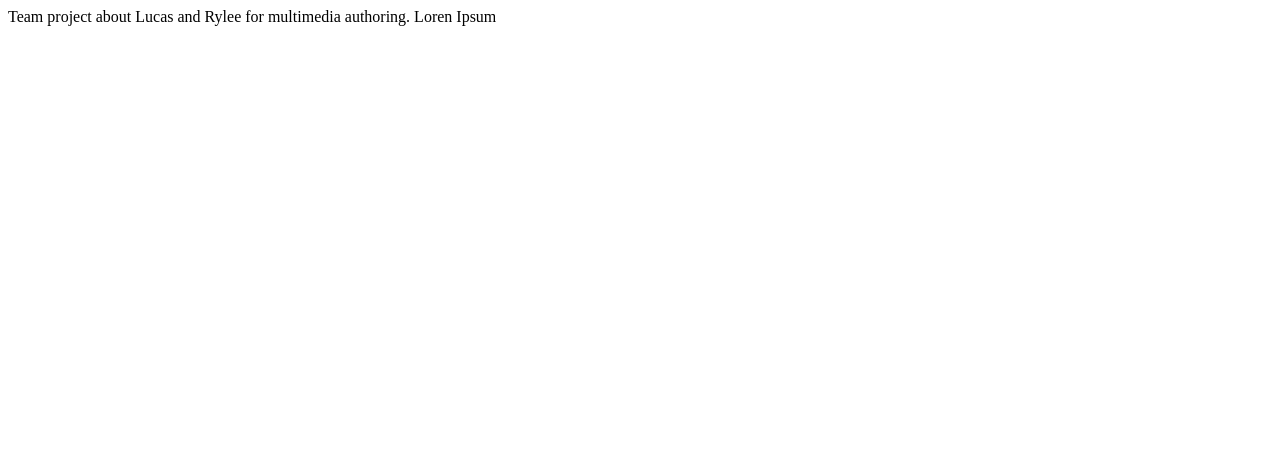
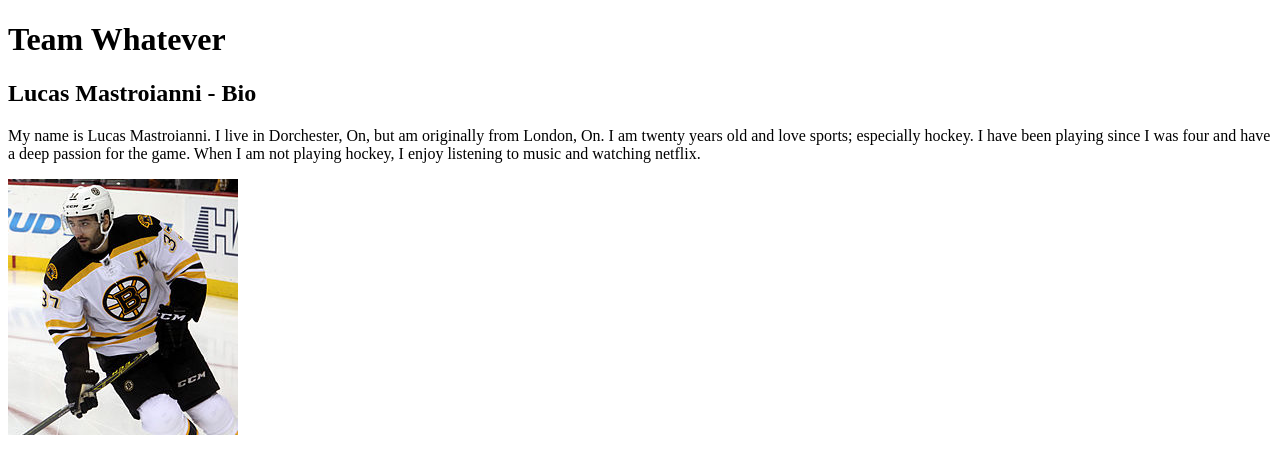
Before and after one commit to rharper3/Harper_R_Mastroianni_L_HW1, a plain HTML site: page index.html in a window 1280 px wide. Drawn offline with Linux system fonts and the light colour scheme.

Commit message:
Partner 2 Final Submit

```diff
--- a/index.html
+++ b/index.html
@@ -2,9 +2,12 @@
 <html lang="en">
 <head>
 	<meta charset="UTF-8">
-	<title>Team Homework 1 MMA</title>
+	<title>Team Whatever</title>
 </head>
 <body>
-	Team project about Lucas and Rylee for multimedia authoring. Loren Ipsum
+	<h1>Team Whatever</h1>
+	<h2> Lucas Mastroianni - Bio </h2>
+		<p> My name is Lucas Mastroianni. I live in Dorchester, On, but am originally from London, On. I am twenty years old and love sports; especially hockey. I have been playing since I was four and have a deep passion for the game. When I am not playing hockey, I enjoy listening to music and watching netflix. </p>
+<img src="images/hockey_player.jpg" alt="Patrice Bergeron">
 </body>
 </html>
```
Also changed, not shown: images/hockey_player.jpg (added), 1 other file.
